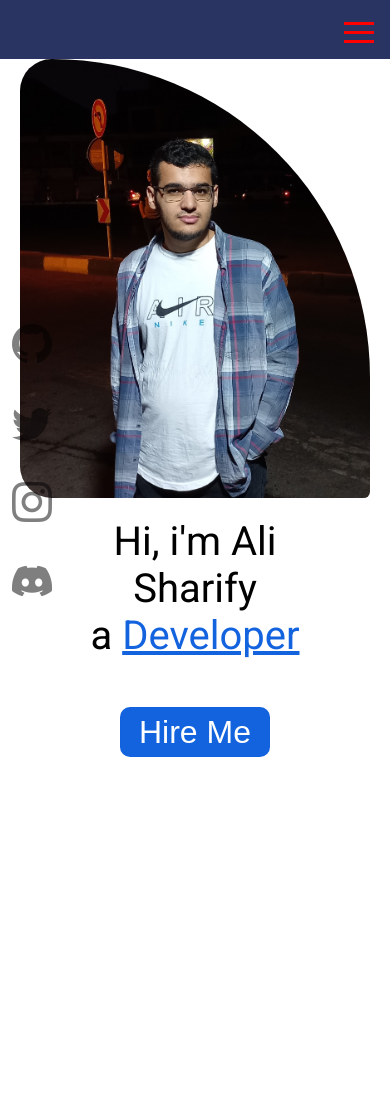
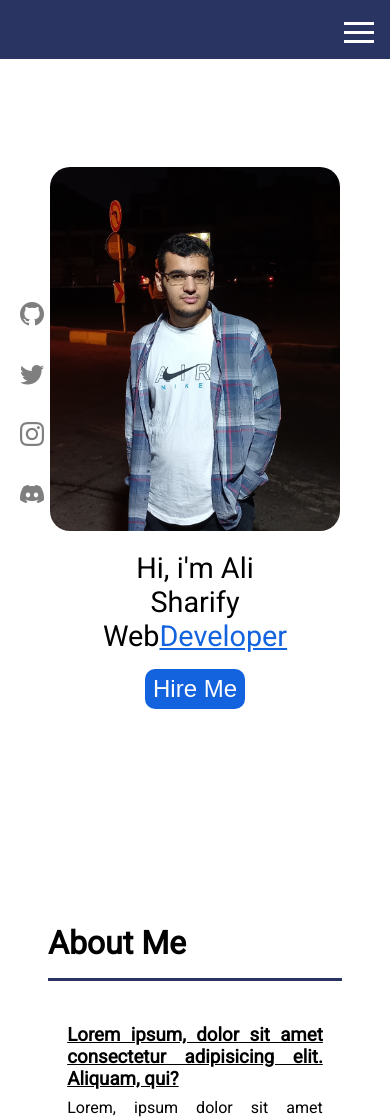
Before and after one commit to alisharify7/Personal-web, a plain HTML site: page index.html in a window 390 px wide. Shown: the top 1117 px of the page. Before the commit the page ends 844 px from the top, so only its background shows below. Drawn offline with nearby package versions, Linux system fonts and the light colour scheme.

Commit message:
added bput me

```diff
--- a/CSS/main.css
+++ b/CSS/main.css
@@ -10,3 +10,8 @@
     margin: 0;
     box-sizing: border-box;
 }
+
+@font-face {
+    font-family: yekan;
+    src: url('../fonts/yekan.eot');
+}
--- a/CSS/medi-querys.css
+++ b/CSS/medi-querys.css
@@ -5,18 +5,39 @@
         .header-right-body{
             font-size: 3.1rem ;
         }
+        .info-container{
+            flex-direction: column;
+            justify-content:center;
+            align-items:center;
+        }
+        .info-img{
+            width:100%;
+        }
+
 }
 
+
+@media (max-width:899px){
+        .header-right-body{
+            font-size:2.5rem;
+        }
+}
 @media (max-width:751px){
         .header-right-body{
             font-size: 2.5rem ;
         }
         .header{
-            margin-top:15%;
             flex-direction: column;
+            justify-content: center;
+            align-items: center;
+            margin: 10rem 8rem;
+        }
+        .hire_me{
+            margin: 1rem auto;
         }
 
 }
+
 /* navbar hidden burger menu */
 @media (max-width:652px){
     .navbar-menu{
@@ -27,9 +48,62 @@
         transition: all .5s ease-out;
 
     }
-    .burger-menu.active .bar:nth-child(1)
-    {
-        background-color:red;
-        display: none;
+    .header-index{
+        border-radius: 20px;
+    }
+    .hire_me{
+        font-size: 1.5rem;
+        width: 100px;
+        height: 40px;
+    }
+    .header-right-body{
+        font-size: 2rem;
+    }
+    .info-self{
+        margin: 2rem 2rem;
+    }
+
+
+}
+
+@media (max-width:560px){
+    .header-index{
+        width: 300px;
+    }
+    .header-right-body{
+        font-size: 1.8rem !important;
     }
 }
+
+@media (max-width:424px){
+
+    .header-index{
+        width: 290px;
+    }
+    .header-right-body{
+        font-size: 2rem;
+    }
+    .home-social-child{
+        font-size: 1.5rem;
+        padding:0.5rem auto;
+    }
+}
+
+
+@media (max-width:361px){
+    .header{
+        margin-top: 6rem;
+        transition: all .5s ;
+    }
+    .info-self{
+        margin: 1rem 1rem;
+    }
+
+}
+
+@media (max-width:280px){
+    .header{
+        margin-top: 10rem;
+        transition: all .5s ;
+    }
+}
--- a/CSS/style.css
+++ b/CSS/style.css
@@ -1,7 +1,9 @@
 @import url("./main.css");
 
 
-body{
+body
+{
+    scroll-behavior: smooth;
     font-family: 'Open Sans', sans-serif;
     font-family: 'Raleway', sans-serif;
     font-family: 'Roboto', sans-serif;
@@ -35,7 +37,6 @@ a{
     margin-left: 1rem;
     padding:.5rem;
     border-radius: 10px;
-    transition: var(--animation-speed) ease;
     cursor:pointer;
 }
 .navbar-item:hover{
@@ -58,6 +59,8 @@ a{
 
 .home-social{
     position:fixed;
+    top: 0;
+    left: 0;
     width: 3rem;
     height:100%;
     display:flex;
@@ -103,7 +106,7 @@ a{
     width:30px;
     height:3px;
     margin-top:6px;
-    background-color: red;
+    background-color: white;
     margin-left: auto;
     transition: all .5s ease;
 
@@ -115,13 +118,19 @@ a{
 
 
 /* body header main start */
-.header{
-    width: calc(100vw - 8rem);
-    height: calc(100vh - 12rem);
-    margin:4rem 4rem;
+header{
+    width:100%;
+    height:100%;
 }
 
-img{
+.header{
+    text-align: center;
+    margin:8rem 8rem;
+    width: calc(100vw - 16rem);
+    height: calc(100vh - 16rem);
+}
+
+.header-index{
     width: 450px;
     border-radius: 50px 500px 10px 50px;
 }
@@ -136,7 +145,7 @@ header{
 
 .header-right-body{
     text-align:center;
-    font-size: 5rem;
+    font-size: 4rem;
 }
 
 .header-right{
@@ -156,19 +165,49 @@ header{
     border: 1px solid rgba(19, 99, 223,0.5);
     background-color: var(--secondary);
     color: white;
-    transition:  var(--animation-speed) ease;
+    transition: all var(--animation-speed) ease;
 }
 .hire_me:hover{
+    cursor:pointer;
     background-color: white;
     color: black;
-    /* transition: all var(--animation-speed); */
-    cursor:pointer;
+    box-shadow: 0px 0px 10px 1px rgba(0, 0, 0, 0.6);
 }
 
 .developer{
     text-decoration: underline;
     color: var(--secondary);
+}
 
+.alisharify{
+    position: relative;
+}
+.alisharify::after{
+    content: "";
+    position: absolute;
+    top: 0;
+    left: 0;
+    right: 0;
+    bottom: 0;
+    width:0%;
+    background-color:var(--secondary);
+    animation:swip-in 1s ;
+}
+
+@keyframes swip-in{
+    0%{
+        width: 0;
+    }
+
+    50%{
+        left: 0;
+        width: 100%;
+    }
+    100%{
+        width: 0;
+        left:100%;
+
+    }
 }
 /* body header main start */
 
@@ -213,3 +252,36 @@ header{
 }
 
 /* drop down menu end */
+
+.about-me{
+    font-weight: bolder;
+    font-size: 2rem;
+}
+.info-self{
+    padding:1rem;
+    height:calc(100vh - 8rem);
+    margin: 4rem 4rem;
+    text-align: justify;
+}
+.info-container{
+    display:flex;
+}
+.info-img{
+    width: 640px;
+    border-radius: 10px 10px;
+}
+.info-left , .info-right{
+    padding:1.2rem;
+}
+
+.hr-info{
+    width:100%;
+    height:3px;
+    margin: 1rem 0;
+    background-color: var(--brand-color);
+}
+
+.info-left-title{
+    padding: .5rem 0;
+    text-decoration: underline;
+}
--- a/index.html
+++ b/index.html
@@ -34,7 +34,7 @@
         </li>
 
         <li class="navbar-item">
-          <a href="#">
+          <a href="#about">
             <span> About me </span>
           </a>
         </li>
@@ -122,8 +122,10 @@
 
       <div class="header-right">
         <div class="header-right-body">
-          Hi, i'm <span class="alisharify">Ali Sharify</span><br />
-          a <span class="developer">Developer</span>
+          <span>Hi, i'm</span>
+          <span class="alisharify">Ali Sharify</span>
+          <br />
+          <span>Web</span><span class="developer">Developer</span>
         </div>
         <div class="header-middle-footer">
           <button class="hire_me">Hire Me</button>
@@ -131,5 +133,44 @@
       </div>
     </header>
     <!-- main body index end -->
+
+    <main>
+      <section class="info-self" id="about">
+        <h1 class="about-me">About Me</h1>
+        <div class="hr-info"></div>
+        <div class="info-container">
+
+          <div class="info-left">
+            <h3 class="info-left-title">
+              Lorem ipsum, dolor sit amet consectetur adipisicing elit. Aliquam,
+              qui?
+            </h3>
+            <p>
+              Lorem, ipsum dolor sit amet consectetur adipisicing elit. Fugit
+              exercitationem eaque saepe autem modi tempore, excepturi suscipit
+              ipsum veritatis assumenda reiciendis iure neque distinctio, sit
+              voluptatem culpa eius odit soluta voluptate totam provident
+              similique, dolorum repudiandae! Aut incidunt neque expedita
+              aspernatur. Animi quis beatae aliquam in a iure et, reiciendis ea
+              unde incidunt iste? Fugit, qui et fugiat laborum non eos eum ut
+              optio explicabo perferendis odit impedit commodi, saepe, mollitia
+              beatae. Incidunt quisquam nesciunt voluptate cupiditate eveniet
+              ad, sunt vitae quia obcaecati nulla! At fugit perferendis quia
+              saepe omnis molestias consequatur esse officia nemo impedit,
+              voluptas voluptate hic ipsam perspiciatis quaerat animi fuga
+              nostrum. Impedit eligendi, alias quo magni amet odio nihil placeat
+              reiciendis quasi vero quaerat veniam? Aspernatur error
+              necessitatibus minus ex aut eum expedita hic iusto voluptatem
+              sint, quos numquam, consequuntur illo nam doloremque. Quas placeat
+              neque temporibus quidem magnam quisquam, rem qui quasi corporis
+              blanditiis vero?
+            </p>
+          </div>
+          <div class="info-right">
+            <img src="./image/about.JPG" class="info-img" alt="" />
+          </div>
+        </div>
+      </section>
+    </main>
   </body>
 </html>
```
Also changed, not shown: 1 other file.
